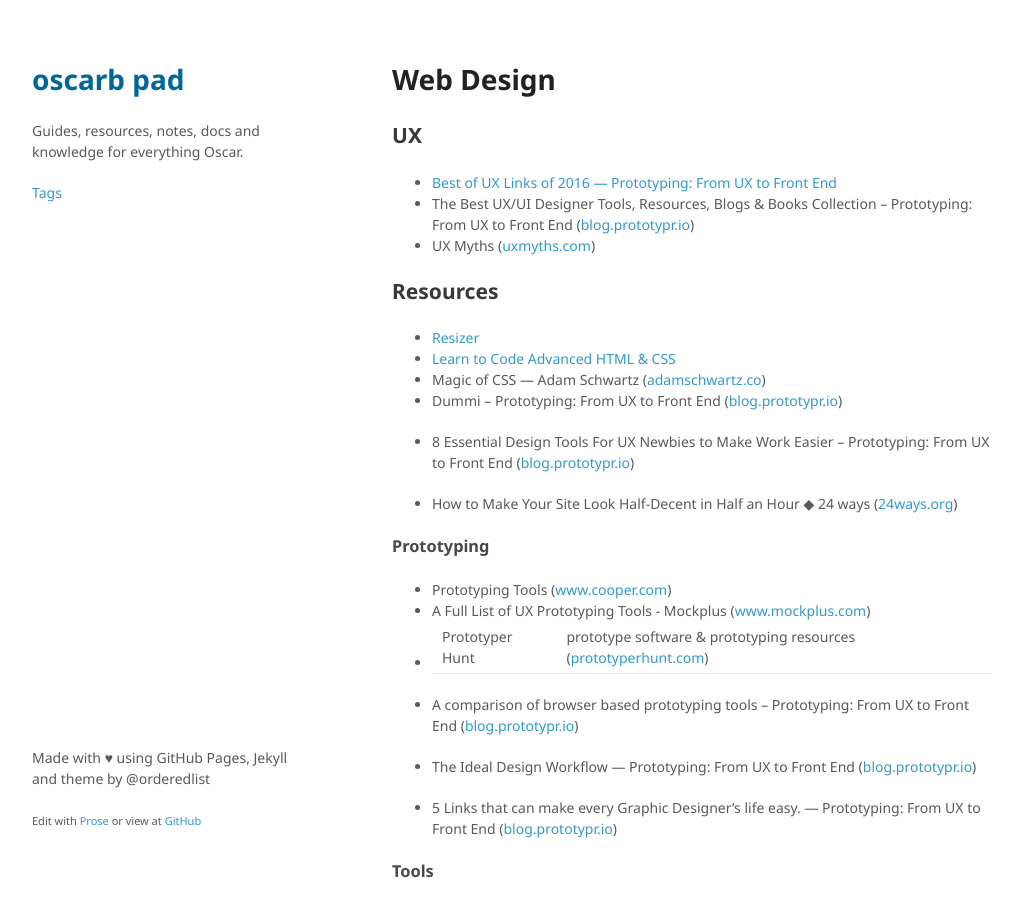
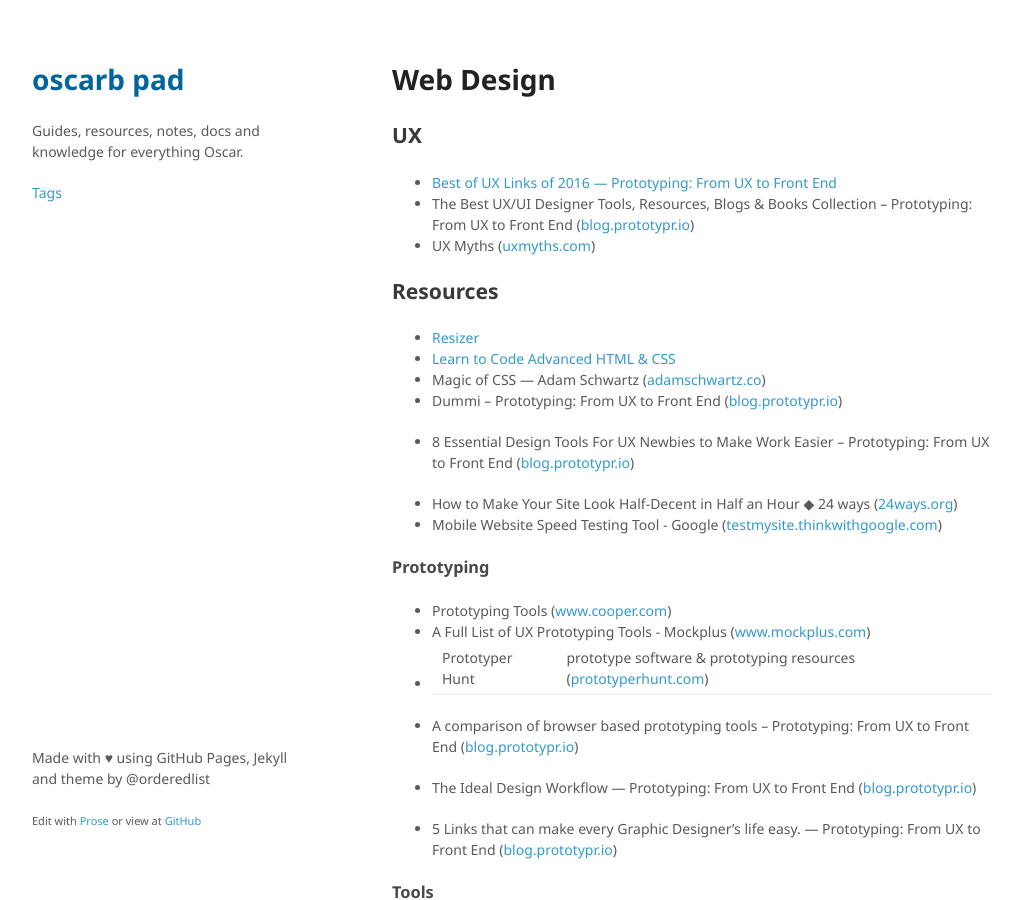
Before and after one commit to oscarb/pad, a Jekyll site: the page built from _docs/web-design.md, in a window 1280 px wide and 900 px high. Shown: the whole window, without its empty margins (128-1148 px from the left). Built offline with Jekyll 4.4.1, drawn with Linux system fonts in a browser that asks for light colours.

Commit message:
Updated web-design.md

```diff
--- a/_docs/web-design.md
+++ b/_docs/web-design.md
@@ -26,6 +26,7 @@ published: true
 * 8 Essential Design Tools For UX Newbies to Make Work Easier – Prototyping: From UX to Front End ([blog.prototypr.io](https://blog.prototypr.io/8-essential-design-tools-for-ux-newbies-to-make-work-easier-818fbe8e8ac#.e5avucvca))
 
 * How to Make Your Site Look Half-Decent in Half an Hour ◆ 24 ways ([24ways.org](https://24ways.org/2012/how-to-make-your-site-look-half-decent/))
+* Mobile Website Speed Testing Tool - Google ([testmysite.thinkwithgoogle.com](https://testmysite.thinkwithgoogle.com/))
 
 ### Prototyping
 
```
